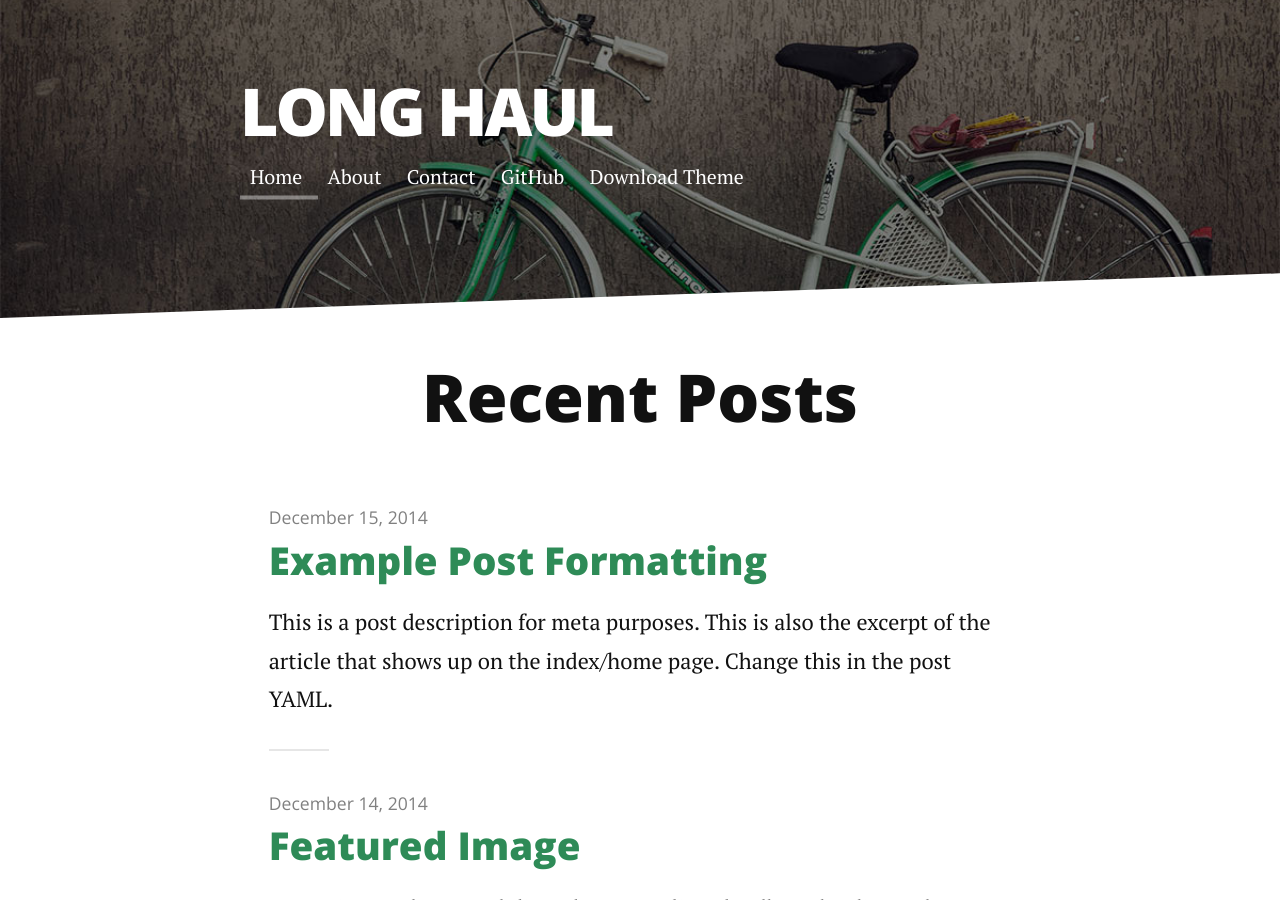
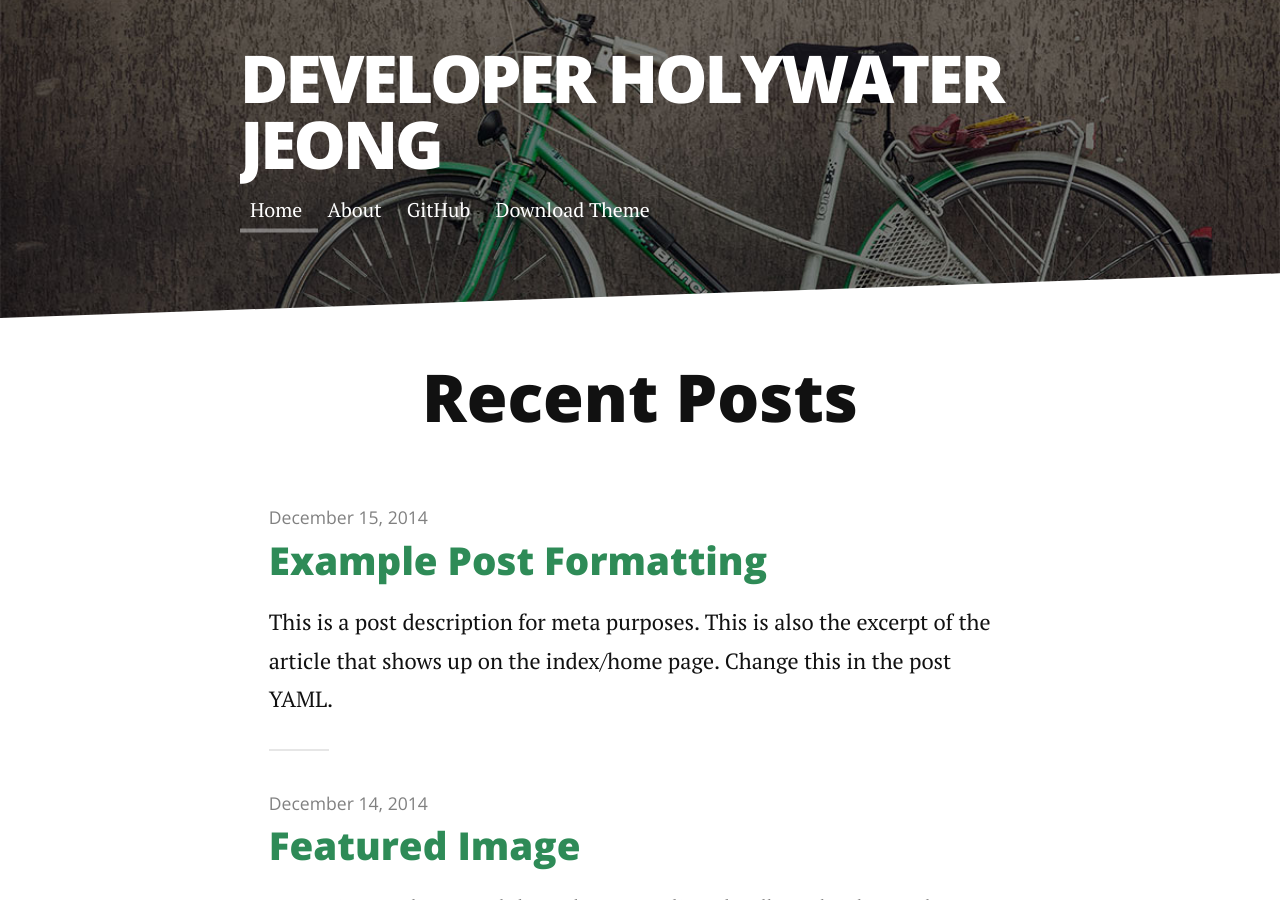
Before and after one commit to Holywater-Jeong/Holywater-Jeong.github.io, a Jekyll site: the page built from index.html, in a window 1280 px wide and 900 px high. Built offline with Jekyll 4.4.1, drawn with Linux system fonts in a browser that asks for light colours; nearby versions of some CDN libraries; the list of posts is cut into pages by our own code.

Commit message:
타이틀 및 설명 수정

```diff
--- a/_config.yml
+++ b/_config.yml
@@ -1,7 +1,7 @@
-title: Long Haul
-description: Long Form Jekyll theme built with SASS / COMPASS / SUSY
+title: Developer Holywater Jeong
+description: 개발자 정성수의 기술(?) 블로그
 
-url: http://brianmaierjr.github.com/long-haul
+url: http://holywater-jeong.github.io
 baseurl: ""
 paginate_path: "blog/page:num/"
 permalink: blog/:title/
@@ -16,13 +16,11 @@ navigation:
    url: /index.html
  - title: About
    url: /about
- - title: Contact
-   url: /contact
 
 social:
-   github: brianmaierjr
-   twitter: brianmaierjr
-   facebook: brianmaierjr
-   email: brimaidesigns@gmail.com
+   github: holywater-jeong
+   twitter:
+   facebook: sungsoo9504@naver.com
+   email: holywaterj0410@gmail.com
 
 google_analytics: "UA-58263416-1"
```
